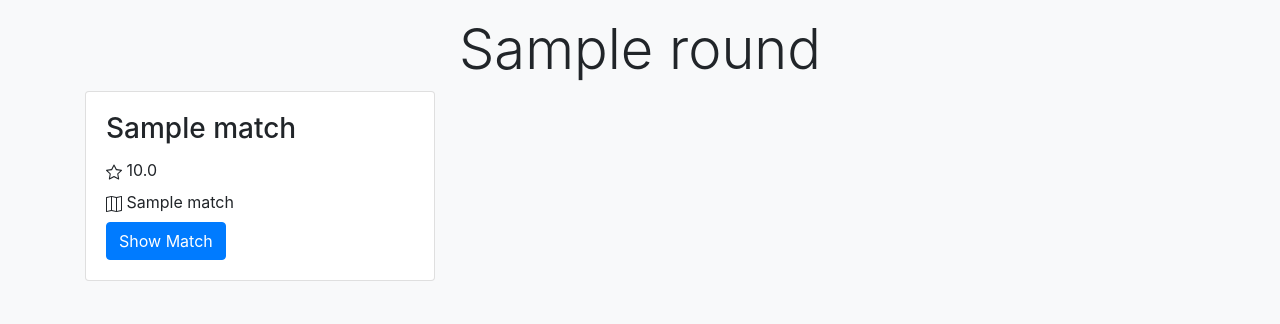
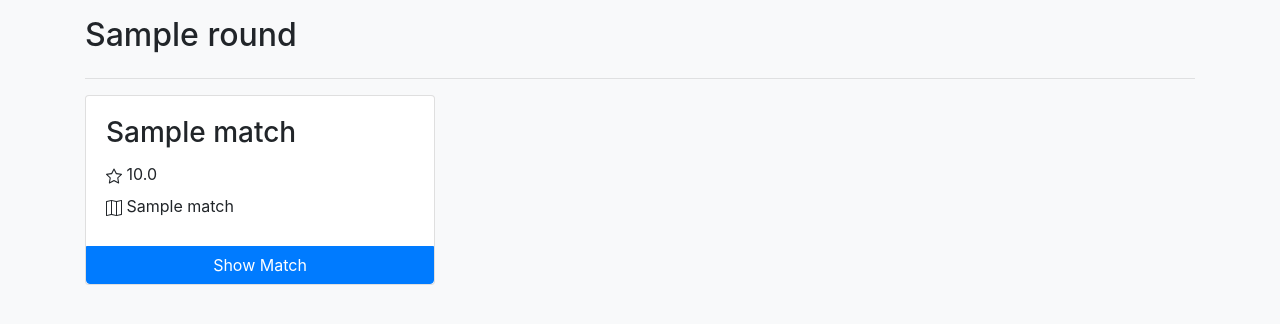
Before and after one commit to roborescue/rcrs-web-viewer-server, a Django app: a page that uses serverside/christopher/templates/competition.html in a window 1280 px wide. Shown: the part 48-372 px from the top of the page. Run offline with Django 3.2, Linux system fonts and the light colour scheme; tables that the repository leaves empty hold one stand-in row (values such as "Sample post"); some libraries are stand-ins or nearby versions.

Commit message:
Change template of competitions page

```diff
--- a/serverside/christopher/templates/competition.html
+++ b/serverside/christopher/templates/competition.html
@@ -20,13 +20,14 @@
 
             {% for round, matches in rounds.items %}
                 {% if round.1 %}
-                    <div class="row text-center">
+                    <div class="row">
                         <div class="col">
-                            <h1 class="display-4">{{round.1}}</h1>
+                            <h2>{{round.1}}</h2>
                         </div>
                     </div>
+                    <hr>
                 {% endif %}
-                <div class="row row-cols-1 row-cols-md-3">
+                <div class="row row-cols-1 row-cols-md-3 mb-5">
 
                     {% for match in matches %}
                     <div class="col mb-4">
@@ -51,9 +52,8 @@
                                     {{match.map_name}}
                                 </p>
                                 {% endif %}
-
-                                <a href="{% url 'match' competition.name match.id %}" target="_blank" class="btn btn-primary">Show Match</a>
                             </div>
+                            <a href="{% url 'match' competition.name match.id %}" target="_blank" class="btn btn-primary sharp-top-radius">Show Match</a>
                         </div>
                     </div>
                     {% endfor %}
--- a/view/css/main_pages.css
+++ b/view/css/main_pages.css
@@ -13,4 +13,9 @@
   margin-bottom: 0.5rem;
 }
 
+.sharp-top-radius {
+  border-top-left-radius: 0;
+  border-top-right-radius: 0;
+}
+
 /*# sourceMappingURL=main_pages.css.map */
--- /dev/null
+++ b/view/sass/main_pages.scss
@@ -0,0 +1,40 @@
+%card-p{
+    svg{
+        vertical-align: sub;
+    }
+}
+
+.date-p{
+    @extend %card-p;
+
+    font-weight: lighter;
+
+    strong{
+        font-weight: bolder;
+    }
+}
+
+.link-p{
+    @extend %card-p;
+}
+
+.score-p{
+    @extend %card-p;
+}
+
+.map-p{
+    @extend %card-p;
+}
+
+.card{
+    &.match-card{
+        p{
+            margin-bottom: 0.5rem;
+        }
+    }
+}
+
+.sharp-top-radius{
+    border-top-left-radius: 0;
+    border-top-right-radius: 0;
+}
```
Also changed, not shown: view/js/canvasdrawer.min.js, 1 other file.
